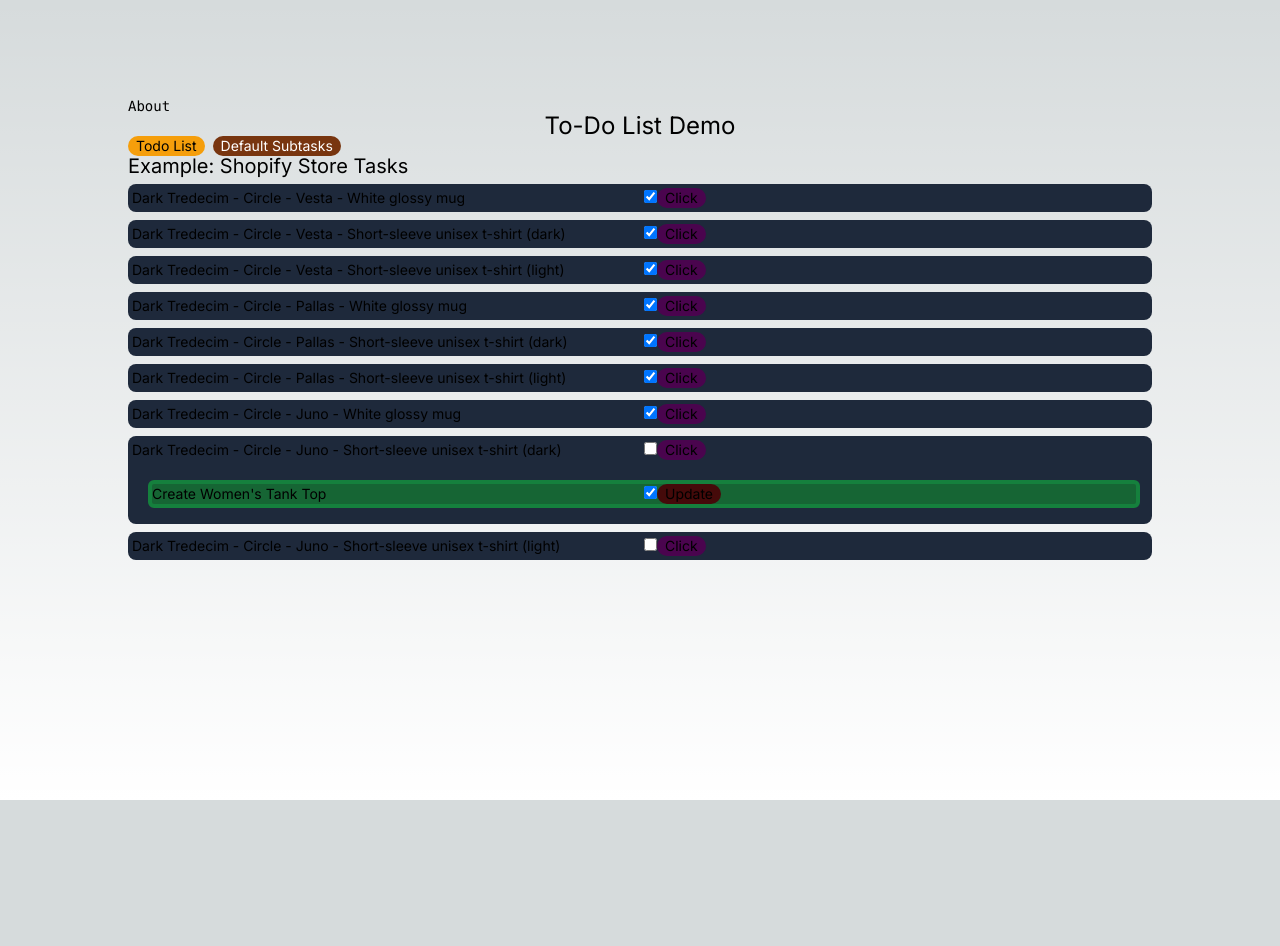
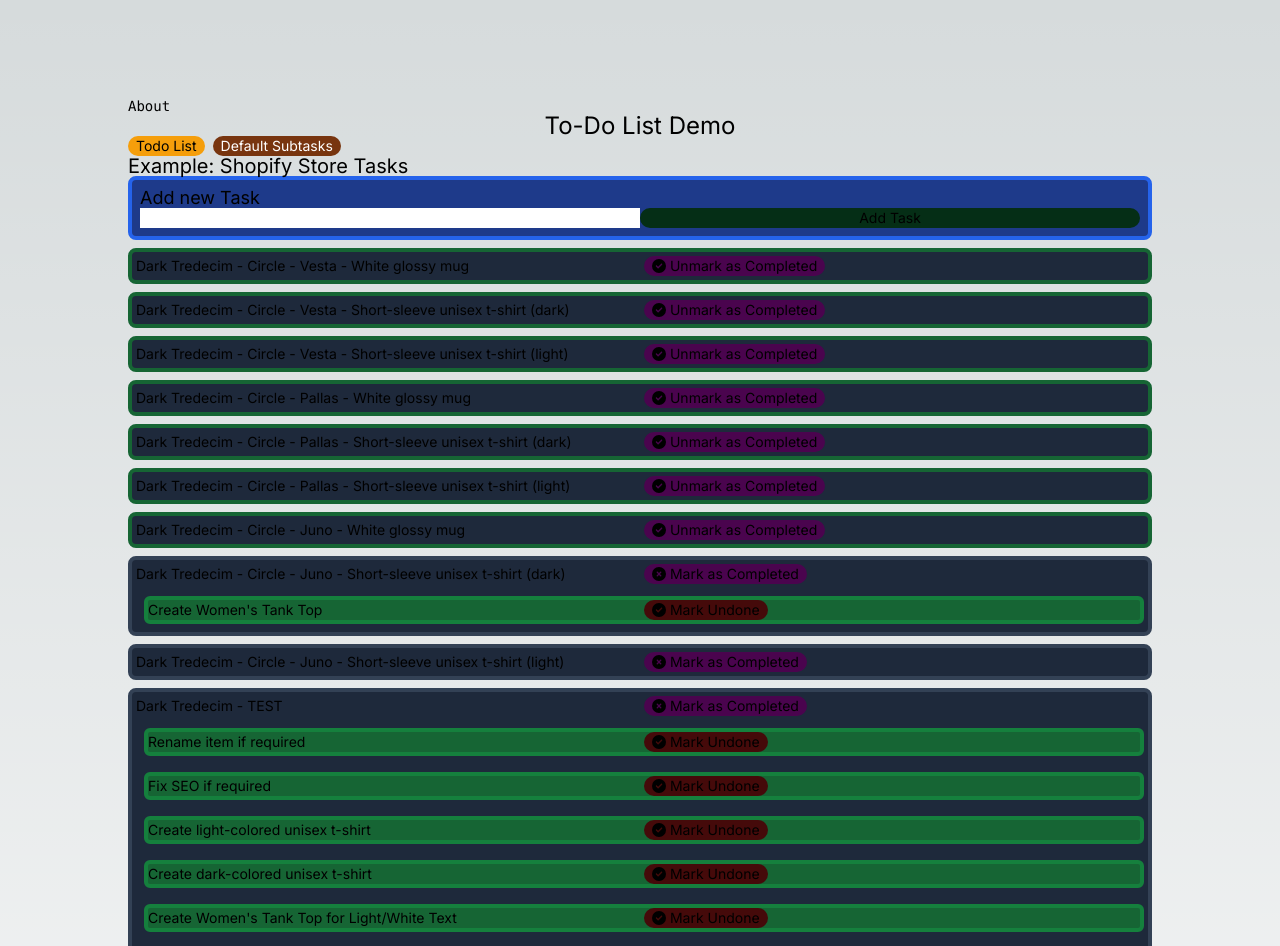
Before and after one commit to nodeomega/thejonrussell-todo-list-proto, a Next.js app: page / in a window 1280 px wide. Shown: the top 946 px of the page. Before the commit the page ends 800 px from the top, so only its background shows below. Built offline with nearby package versions, Linux system fonts and the light colour scheme.

Commit message:
Added Font Awesome icons; Add Item control; list styling.

```diff
--- a/json/phoenixia-astrology-store-seo-todo.json
+++ b/json/phoenixia-astrology-store-seo-todo.json
@@ -39,6 +39,77 @@
     },
     {
       "name": "Dark Tredecim - Circle - Juno - Short-sleeve unisex t-shirt (light)"
+    },
+    {
+      "name": "Dark Tredecim - TEST",
+      "subtasks": [
+        {
+          "name": "Rename item if required",
+          "completed": true
+        },
+        {
+          "name": "Fix SEO if required",
+          "completed": true
+        },
+        {
+          "name": "Create light-colored unisex t-shirt",
+          "completed": true
+        },
+        {
+          "name": "Create dark-colored unisex t-shirt",
+          "completed": true
+        },
+        {
+          "name": "Create Women's Tank Top for Light/White Text",
+          "completed": true
+        },
+        {
+          "name": "Create Women's Tank Top for Black/Dark Text"
+        },
+        {
+          "name": "Create Women's Crop Hoodie for white/light text"
+        },
+        {
+          "name": "Create 3/4 sleeve raglan shirt"
+        },
+        {
+          "name": "Create white ceramic mug",
+          "completed": true
+        }
+      ]
+    },
+    {
+      "name": "Foo",
+      "subtasks": [
+        {
+          "name": "Rename item if required"
+        },
+        {
+          "name": "Fix SEO if required"
+        },
+        {
+          "name": "Create light-colored unisex t-shirt"
+        },
+        {
+          "name": "Create dark-colored unisex t-shirt"
+        },
+        {
+          "name": "Create Women's Tank Top for Light/White Text"
+        },
+        {
+          "name": "Create Women's Tank Top for Black/Dark Text"
+        },
+        {
+          "name": "Create Women's Crop Hoodie for white/light text"
+        },
+        {
+          "name": "Create 3/4 sleeve raglan shirt"
+        },
+        {
+          "name": "Create white ceramic mug"
+        }
+      ],
+      "completed": false
     }
   ],
   "defaultSubtasks": [
--- a/package.json
+++ b/package.json
@@ -10,6 +10,11 @@
     "lint": "next lint"
   },
   "dependencies": {
+    "@fortawesome/fontawesome-svg-core": "^6.4.2",
+    "@fortawesome/free-brands-svg-icons": "^6.4.2",
+    "@fortawesome/free-regular-svg-icons": "^6.4.2",
+    "@fortawesome/free-solid-svg-icons": "^6.4.2",
+    "@fortawesome/react-fontawesome": "^0.2.0",
     "@types/node": "20.5.9",
     "@types/react": "18.2.21",
     "@types/react-dom": "18.2.7",
--- a/src/app/api/staticdata/route.ts
+++ b/src/app/api/staticdata/route.ts
@@ -18,12 +18,12 @@ export async function PUT(req: NextRequest) {
   //console.log(await req.json());
   const json = await req.json();
   const todoItems:ShopifyToDoItemList = json.todoItems
-  console.log(todoItems);
+  // Save the file.
   saveToDoState(todoItems);
-  return NextResponse.json({foo: "BAR!!!"});
-
-  // update = req.
-  // saveToDoState(update);
+  //Read the json data file data.json
+  const fileContents = await fs.readFile(jsonDirectory + '/phoenixia-astrology-store-seo-todo.json', 'utf8');
+  //Return the content of the data file in json format
+  return NextResponse.json(JSON.parse(fileContents));
 }
 
 function saveToDoState(data: ShopifyToDoItemList) {
--- a/src/app/components/todo-list/todo-list.tsx
+++ b/src/app/components/todo-list/todo-list.tsx
@@ -1,6 +1,11 @@
 import ShopifyToDoItemList from "@/app/models/shopify-todo-item-list";
 import ToDoItem from "@/app/models/todo-item";
 import React from "react";
+import { config } from '@fortawesome/fontawesome-svg-core'
+import '@fortawesome/fontawesome-svg-core/styles.css'
+import { faCheckCircle, faCircle, faXmarkCircle } from "@fortawesome/free-solid-svg-icons";
+import { FontAwesomeIcon } from "@fortawesome/react-fontawesome";
+config.autoAddCss = false
 
 type Props = {
   data: any
@@ -12,19 +17,41 @@ const ToDoList: React.FC<Props> = ({ data }) => {
 
   const [isClicked, setIsClicked] = React.useState(false);
   const [activeTabName, setActiveTabName] = React.useState(tabNames.todoList);
+  const [addTaskVisible, setAddTaskVisible] = React.useState(true);
+  const [addTaskName, setAddTaskName] = React.useState("");
 
   const [todoItems, setTodoItems] = React.useState<ShopifyToDoItemList>({tasks: data.tasks, defaultSubtasks: data.defaultSubtasks});
+
+  function onAddTaskTextChange(event: any) {
+    setAddTaskName(event.target.value);
+  }
 
   function ClickTab(tab: string) {
    setActiveTabName(tab);
   }
 
-  function ClickItem() {
-
+  function ClickItem(item: ToDoItem) {
+    item.completed = !item.completed ?? true;
+    //UpdateListing(todoItems);
+    fetch('/api/staticdata', {
+      method: 'PUT',
+      headers: {
+        'Content-type': 'application/json',
+      },
+      body: JSON.stringify({todoItems}),
+    })
+    .then((response) => response.json())
+    .then((data) => {
+      console.log(data);
+      setTodoItems({tasks: data.tasks, defaultSubtasks: data.defaultSubtasks});
+    })
+    .catch((error) => {
+      console.error(error);
+    });
   }
 
   function ClickSubitem(item: ToDoItem, subitem: ToDoItem) {
-    subitem.completed = true;
+    subitem.completed = !subitem.completed ?? true;
     console.log(todoItems);
     //UpdateListing(todoItems);
     fetch('/api/staticdata', {
@@ -37,13 +64,41 @@ const ToDoList: React.FC<Props> = ({ data }) => {
     .then((response) => response.json())
     .then((data) => {
       console.log(data);
+      setTodoItems({tasks: data.tasks, defaultSubtasks: data.defaultSubtasks});
     })
     .catch((error) => {
       console.error(error);
     });
   }
 
-  console.log(todoItems);
+  function AddItem() {
+    // This takes whatever is in the Add New Item textbox, which is already set in state.
+    if (!addTaskName || addTaskName.trim() === "") {
+      // Don't add items with blank names.
+      return;
+    }
+    const newItem:ToDoItem = {name: addTaskName, subtasks: todoItems.defaultSubtasks.map((ds => {
+      const newItemSubtask:ToDoItem = {name: ds};
+      return newItemSubtask;
+    }))};
+    todoItems.tasks.push(newItem);
+    fetch('/api/staticdata', {
+      method: 'PUT',
+      headers: {
+        'Content-type': 'application/json',
+      },
+      body: JSON.stringify({todoItems}),
+    })
+    .then((response) => response.json())
+    .then((data) => {
+      console.log(data);
+      setTodoItems({tasks: data.tasks, defaultSubtasks: data.defaultSubtasks});
+      setAddTaskName("")
+    })
+    .catch((error) => {
+      console.error(error);
+    });
+  }
 
   return (
     <main className="w-full">
@@ -88,6 +143,25 @@ const ToDoList: React.FC<Props> = ({ data }) => {
         <h2>
           {"Example: Shopify Store Tasks"}
         </h2>
+        {addTaskVisible && (
+          <div className="rounded-lg bg-blue-900 border-4 border-blue-600 p-2">
+            <h3>{"Add new Task"}</h3>
+            <div className="grid grid-cols-2">
+              <input type="text"
+                className="text-black"
+                value={addTaskName}
+                onChange={onAddTaskTextChange}
+              />
+              <button
+                className="bg-green-950 hover:bg-green-600 rounded-full px-2"
+                onClick={() => AddItem()}
+                name="subwriteTest">
+                { "Add Task"}
+              </button>
+            </div>
+          </div>
+        )}
+
         <ul>
           {todoItems.tasks.map((item: ToDoItem, index: number) => {
             console.log(item.subtasks);
@@ -98,45 +172,39 @@ const ToDoList: React.FC<Props> = ({ data }) => {
             }
             return (
               <li key={index}>
-                <ul className="grid grid-cols-2 gap-2 bg-slate-800 rounded-lg my-2 p-1 items-center">
+                <ul className={`grid grid-cols-2 gap-2 border-4 ${item.completed ? "bg-green-900 border-green-800" : "bg-slate-800 border-slate-700"} bg-slate-800 rounded-lg my-2 p-1 items-center`}>
                   <li>{item.name}</li>
                   <li className="items-center justify-between">
-                    <input
-                      type="checkbox"
-                      name="completed"
-                      id={item.name}
-                      checked={item.completed}
-                      readOnly={item.completed}
-                      className="rounded"
-                      />
                     <button
                       className="bg-fuchsia-950 hover:bg-cyan-600 accent-pink-500 rounded-full px-2"
-                      onClick={() => setIsClicked(true)}
+                      onClick={() => ClickItem(item)}
                       name="writeTest">
-                      {isClicked ? "Yay!" : "Click" }
+                        <FontAwesomeIcon icon={item.completed ? faCheckCircle : faXmarkCircle}></FontAwesomeIcon>
+                        { ` ${!item.completed ? "Mark as Completed" : "Unmark as Completed"}`}
                     </button>
                   </li>
                   {item.subtasks && (item.subtasks as ToDoItem[]).map((i: any, ind: number) => {
                     return (
-                      <li className="col-span-2 items-center p-2" key={ind}>
+                      <li className="col-span-2 items-center p-0" key={ind}>
                         <ul className={`grid grid-cols-2 rounded-md border-4 ${i.completed ? "bg-green-800 border-green-700" : "bg-red-800 border-red-700"}  ml-2 my-1 items-center`}>
                           <li>
                             {i.name}
                           </li>
                           <li>
-                            <input
+                            {/* <input
                               type="checkbox"
                               name="completed"
                               id={i.name}
                               checked={i.completed}
                               readOnly={i.completed}
-                              className="rounded"
-                              />
+                              className="rounded-full"
+                              /> */}
                             <button
-                              className="bg-red-950 hover:bg-blue-600 rounded-full px-2"
+                              className="bg-red-950 hover:bg-blue-600 rounded-full px-2 gap-2"
                               onClick={() => ClickSubitem(item, i)}
                               name="subwriteTest">
-                              { "Update"}
+                                <FontAwesomeIcon icon={i.completed ? faCheckCircle : faXmarkCircle}></FontAwesomeIcon>
+                                { ` ${!i.completed ? "Mark Done" : "Mark Undone"}`}
                             </button>
                           </li>
                         </ul>
--- a/src/app/models/todo-item.ts
+++ b/src/app/models/todo-item.ts
@@ -1,5 +1,5 @@
 export default interface ToDoItem {
   name: string,
-  completed: boolean | undefined,
-  subtasks: ToDoItem[] | undefined | null
+  completed?: boolean | undefined,
+  subtasks?: ToDoItem[] | undefined | null
 }
```
Also changed, not shown: json/phoenixia-astrology-store-seo-todo copy 2.json (renamed from json/phoenixia-astrology-store-seo-todo copy.json, +18 -2 lines), 1 other file (tests, documents, lock files or other folders).
